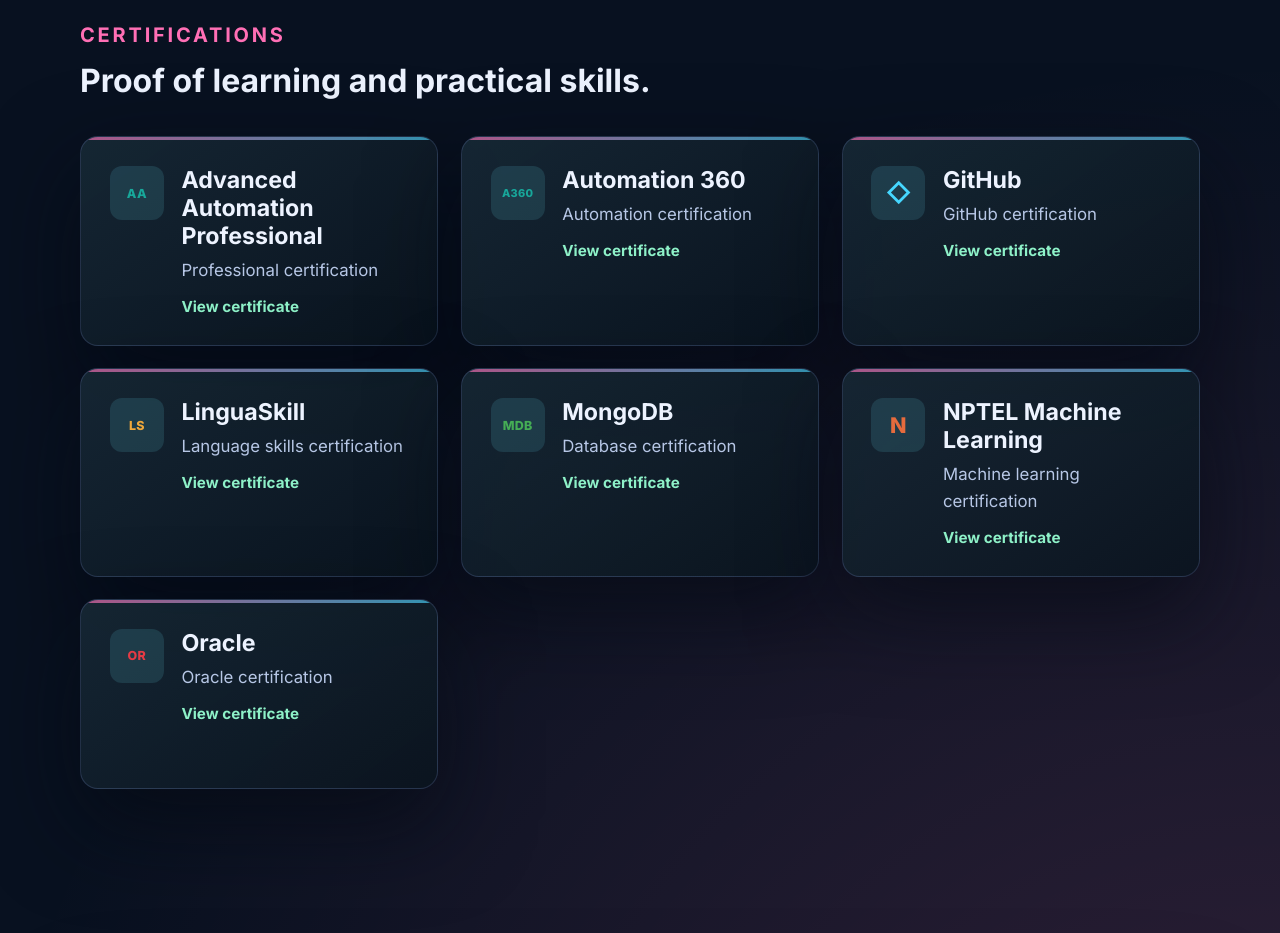
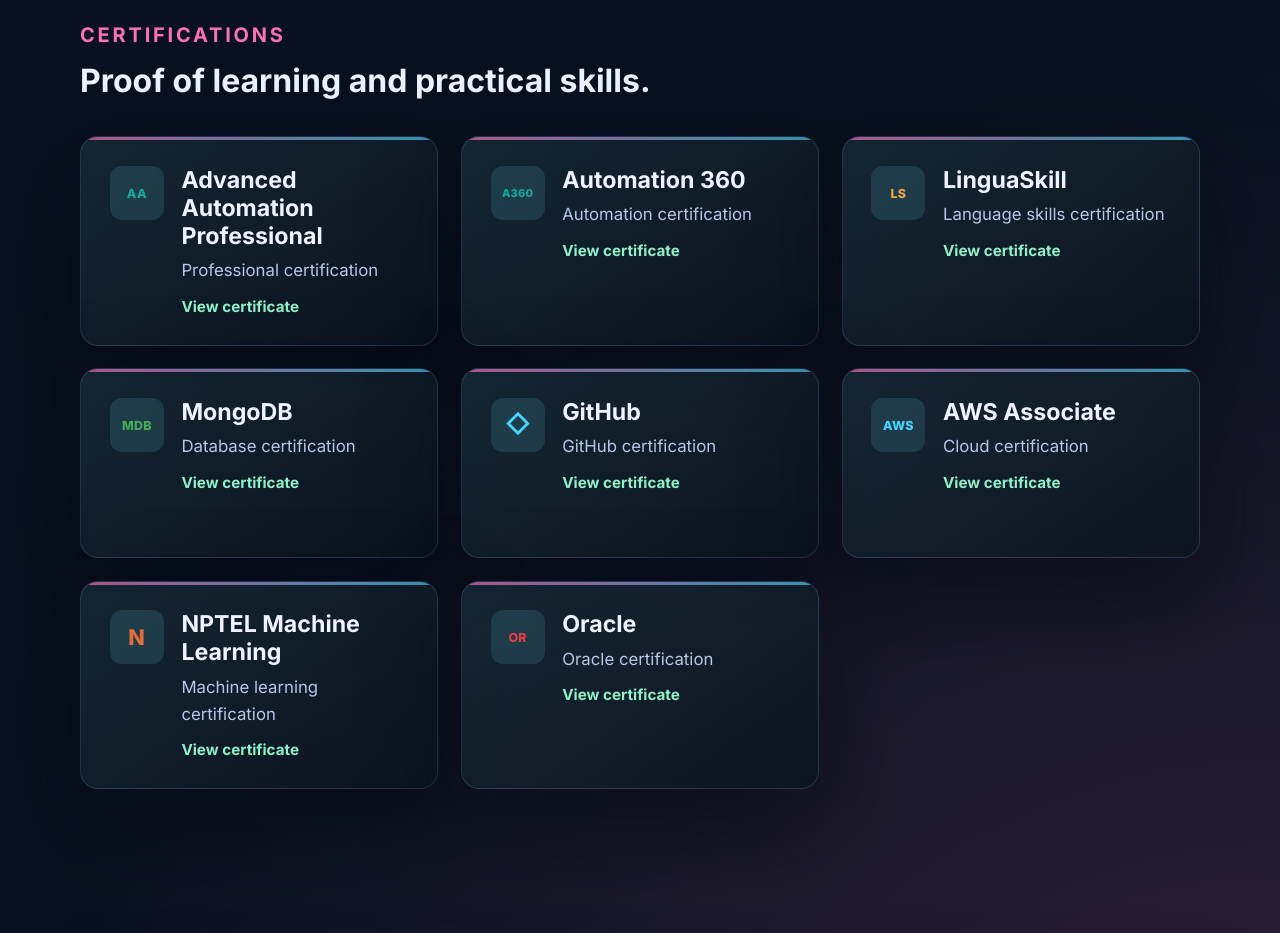
Before and after one commit to PraveenKumar1411/New-Portfolio, a plain HTML site: page index.html in a window 1280 px wide. Shown: the part 4500-5433 px from the top of the page. Drawn offline with Linux system fonts and the light colour scheme.

Commit message:
Add AWS associate certificate

```diff
--- a/index.html
+++ b/index.html
@@ -328,9 +328,10 @@
             <div class="certification-grid">
               <a class="certification-card" href="certificates/advanced-automation-professional.pdf" target="_blank" rel="noreferrer"><span class="certification-icon cert-logo cert-logo-aa" aria-hidden="true">AA</span><div><h3>Advanced Automation Professional</h3><p>Professional certification</p><span class="certification-path">View certificate</span></div></a>
               <a class="certification-card" href="certificates/automation-360.pdf" target="_blank" rel="noreferrer"><span class="certification-icon cert-logo cert-logo-a360" aria-hidden="true">A360</span><div><h3>Automation 360</h3><p>Automation certification</p><span class="certification-path">View certificate</span></div></a>
-              <a class="certification-card" href="certificates/GITHUB.pdf" target="_blank" rel="noreferrer"><span class="certification-icon cert-logo cert-logo-github" aria-hidden="true">&#x25C7;</span><div><h3>GitHub</h3><p>GitHub certification</p><span class="certification-path">View certificate</span></div></a>
               <a class="certification-card" href="certificates/LinguaSkill.pdf" target="_blank" rel="noreferrer"><span class="certification-icon cert-logo cert-logo-ls" aria-hidden="true">LS</span><div><h3>LinguaSkill</h3><p>Language skills certification</p><span class="certification-path">View certificate</span></div></a>
               <a class="certification-card" href="certificates/MongoDB.pdf" target="_blank" rel="noreferrer"><span class="certification-icon cert-logo cert-logo-mdb" aria-hidden="true">MDB</span><div><h3>MongoDB</h3><p>Database certification</p><span class="certification-path">View certificate</span></div></a>
+              <a class="certification-card" href="certificates/GITHUB.pdf" target="_blank" rel="noreferrer"><span class="certification-icon cert-logo cert-logo-github" aria-hidden="true">&#x25C7;</span><div><h3>GitHub</h3><p>GitHub certification</p><span class="certification-path">View certificate</span></div></a>
+              <a class="certification-card" href="certificates/AWS%20ASSOCIATE.pdf" target="_blank" rel="noreferrer"><span class="certification-icon cert-logo cert-logo-aws" aria-hidden="true">AWS</span><div><h3>AWS Associate</h3><p>Cloud certification</p><span class="certification-path">View certificate</span></div></a>
               <a class="certification-card" href="certificates/nptel-machine-learning.pdf" target="_blank" rel="noreferrer"><span class="certification-icon cert-logo cert-logo-nptel" aria-hidden="true">N</span><div><h3>NPTEL Machine Learning</h3><p>Machine learning certification</p><span class="certification-path">View certificate</span></div></a>
               <a class="certification-card" href="certificates/ORACLE.pdf" target="_blank" rel="noreferrer"><span class="certification-icon cert-logo cert-logo-oracle" aria-hidden="true">OR</span><div><h3>Oracle</h3><p>Oracle certification</p><span class="certification-path">View certificate</span></div></a>
             </div>
```
Also changed, not shown: 1 other file.
